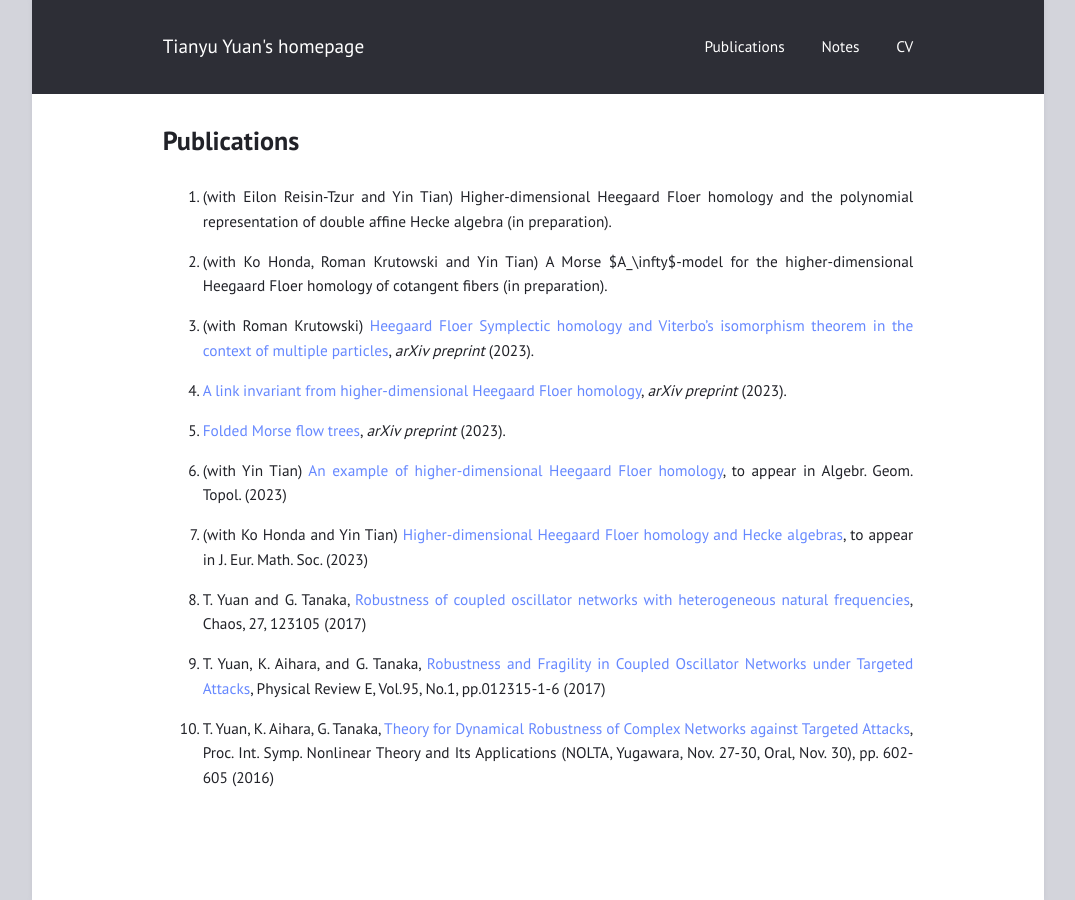
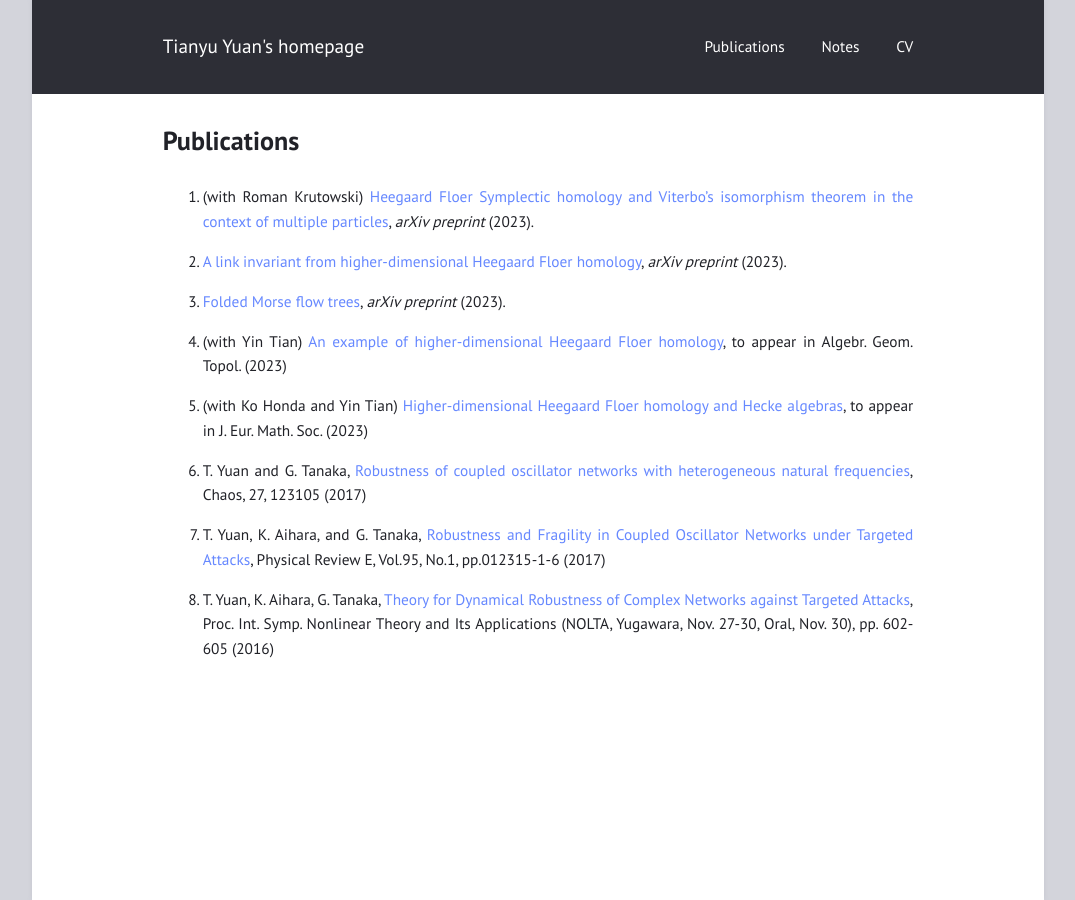
Before and after one commit to mathzerg/mathzerg.github.io, a Jekyll site: the page built from publication.md, in a window 1280 px wide. Shown: the whole page, without its empty margins (102-1177 px from the left). Built offline with Jekyll 4.4.1, drawn with Linux system fonts in a browser that asks for light colours.

Commit message:
Update publication.md

```diff
--- a/publication.md
+++ b/publication.md
@@ -7,9 +7,9 @@ bibliography_list_attributes:
 
 ---
 
-1. (with Eilon Reisin-Tzur and Yin Tian) Higher-dimensional Heegaard Floer homology and the polynomial representation of double affine Hecke algebra (in preparation).
+<!-- 1. (with Eilon Reisin-Tzur and Yin Tian) Higher-dimensional Heegaard Floer homology and the polynomial representation of double affine Hecke algebra (in preparation).
 
-1. (with Ko Honda, Roman Krutowski and Yin Tian) A Morse $A_\infty$-model for the higher-dimensional Heegaard Floer homology of cotangent fibers (in preparation).
+1. (with Ko Honda, Roman Krutowski and Yin Tian) A Morse $A_\infty$-model for the higher-dimensional Heegaard Floer homology of cotangent fibers (in preparation). -->
 
 1. (with Roman Krutowski) [Heegaard Floer Symplectic homology and Viterbo's isomorphism theorem in the context of multiple particles](https://arxiv.org/abs/2311.17031), _arXiv preprint_ (2023).
 
```
